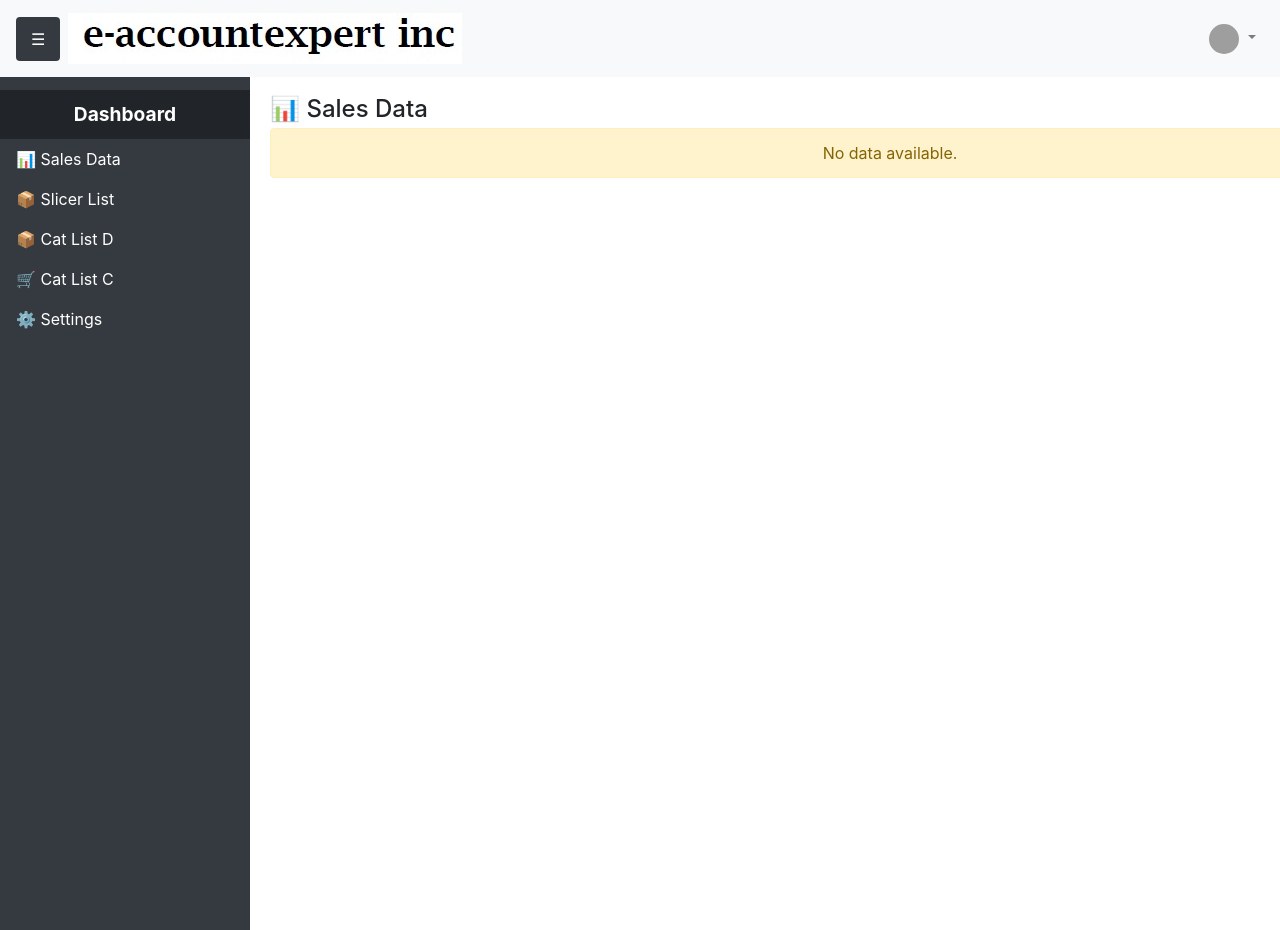
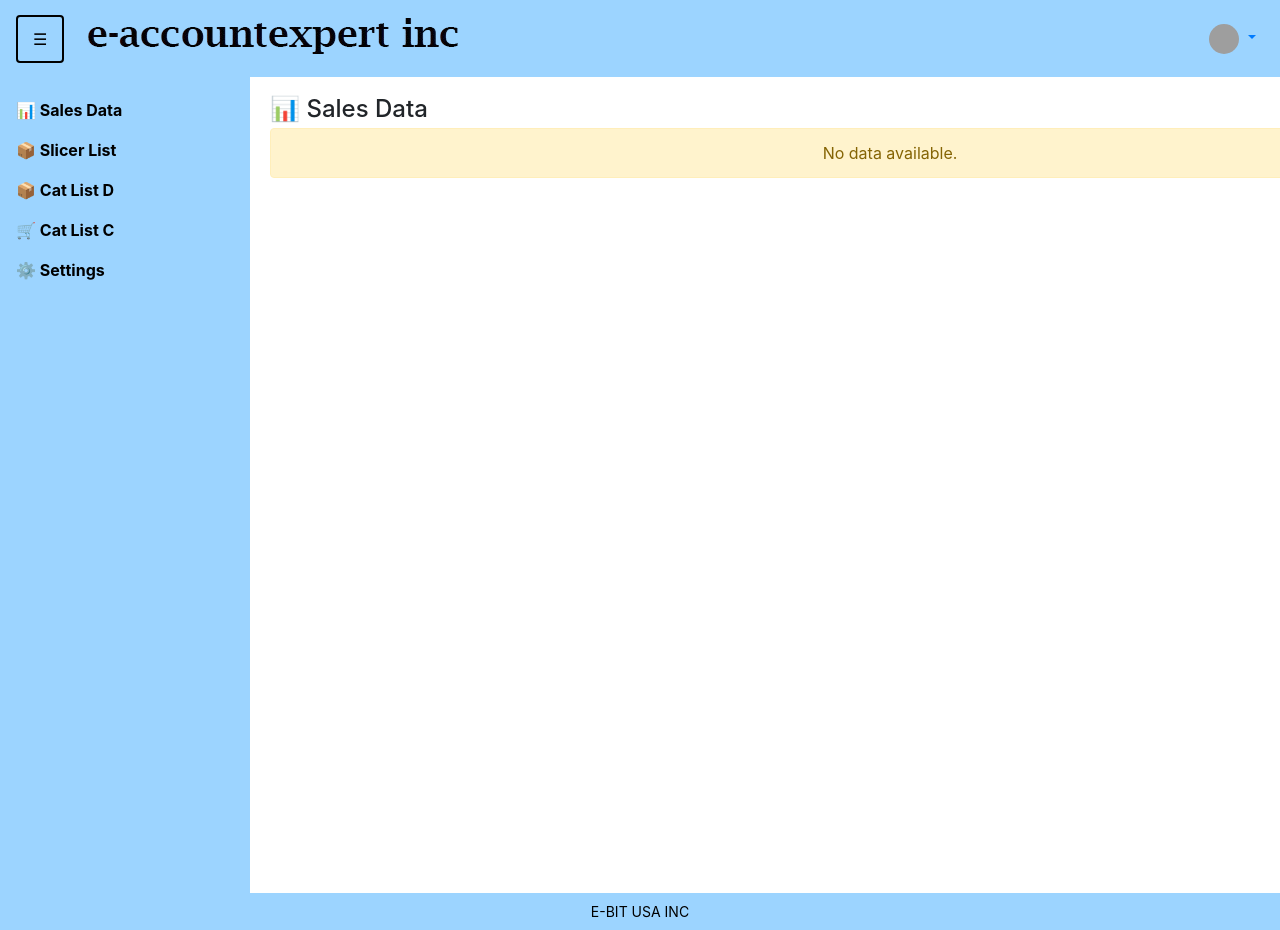
Before and after one commit to MarufSwe/eAccountExpert, a Django app: page /sales in a window 1280 px wide; the page is wider, and only the part inside the window is pictured. Run offline with Django 5.2, Linux system fonts and the light colour scheme; the visitor is signed in with stand-in values (Sample User, id 1); data that the repository does not hold is empty; some libraries are stand-ins or nearby versions; grey boxes are pictures that could not be loaded.

Commit message:
add footr

```diff
--- a/sales/templates/base.html
+++ b/sales/templates/base.html
@@ -20,7 +20,7 @@
             max-width: 250px;
             height: 100vh;
             position: fixed;
-            background: #343a40;
+            background: #9cd4ff;
             color: white;
             transition: all 0.3s;
             padding-top: 20px;
@@ -29,14 +29,14 @@
             color: white;
         }
         #sidebar .nav-link:hover {
-            background: #495057;
+            background: #9cd4ff;
         }
         #sidebar .sidebar-header {
             padding: 10px;
             text-align: center;
             font-size: 1.2rem;
             font-weight: bold;
-            background: #212529;
+            background: #9cd4ff;
         }
         .sidebar-collapsed {
             margin-left: -250px;
@@ -54,26 +54,45 @@
 
         /* Toggle Button */
         #sidebarCollapse {
-            background: #343a40;
+            background: #9cd4ff;
             color: white;
             border: none;
             padding: 10px 15px;
             cursor: pointer;
         }
         #sidebarCollapse:hover {
-            background: #495057;
+            background: #9cd4ff;
         }
+
+        #sidebar .nav-link {
+            color: black !important; /* Set text color to black */
+            font-weight: bold !important; /* Make the text bold */
+        }
+
+        #sidebar .nav-link:hover {
+            background: #495057; /* Keep hover effect */
+        }
+
+        footer {
+            position: fixed;
+            bottom: 0;
+            width: 100%;
+            color: hsl(206deg 100% 80.6%)
+        }
+
     </style>
 </head>
 <body>
 
     <!-- Navbar -->
-    <nav class="navbar navbar-expand-lg navbar-light bg-light fixed-top">
-        <button id="sidebarCollapse" class="btn">
+    <nav class="navbar navbar-expand-lg fixed-top" style="background-color: #9cd4ff;">
+        <button id="sidebarCollapse" class="btn"
+            style="color: black; border: 2px solid black; background-color: transparent;">
             ☰
         </button>
-        <a class="navbar-brand ml-2" href="{% url 'sales_data_list' %}">
-            <img src="{% static 'images/eAccountE.jpeg' %}" class="navbar-logo" alt="Logo">
+
+    <a class="navbar-brand ml-2" href="{% url 'sales_data_list' %}">
+            <img src="{% static 'images/ea.png' %}" class="navbar-logo" alt="Logo">
         </a>
         <button class="navbar-toggler" type="button" data-toggle="collapse" data-target="#navbarNav" aria-controls="navbarNav" aria-expanded="false" aria-label="Toggle navigation">
             <span class="navbar-toggler-icon"></span>
@@ -104,7 +123,7 @@
 
     <!-- Sidebar -->
     <div id="sidebar">
-        <div class="sidebar-header">Dashboard</div>
+        {% comment %} <div class="sidebar-header">Dashboard</div> {% endcomment %}
         <ul class="nav flex-column">
             <li class="nav-item">
                 <a class="nav-link" href="{% url 'sales_data_list' %}">📊 Sales Data</a>
@@ -128,6 +147,14 @@
     <div id="content" class="content-expanded" style="margin-top: 70px;">
         {% block content %}{% endblock %}
     </div>
+
+    <!-- Footer -->
+    <footer class="text-center py-2" style="background-color: #9cd4ff; color: #000; font-size: 14px;">
+        E-BIT USA INC
+    </footer>
+
+
+
 
 
     <!-- Bootstrap JS and dependencies -->
--- a/sales/templates/sales/sales_data_list.html
+++ b/sales/templates/sales/sales_data_list.html
@@ -20,9 +20,9 @@
 
     <div class="content">
         {% for sales in sales_data %}
-            <div class="card mb-4 shadow-sm">
+            <div class="card mb-2 mt-2 shadow-sm">
 
-                <div class="card-header bg-info text-white d-flex justify-content-between align-items-center">
+                <div class="card-header d-flex justify-content-between align-items-center" style="background-color: #343a40; color: white;">
                     <h5 class="mb-0">{{ sales.shop.name }} (📅 {{ sales.date_uploaded }})</h5>
 
                     <div>
--- a/sales/views/reconciliation/reconciliation_list_views.py
+++ b/sales/views/reconciliation/reconciliation_list_views.py
@@ -40,8 +40,8 @@ def reconciliation_list(request, sales_data_id):
 
     # Query all slicer lists to display in the template
     slicer_lists = SlicerList.objects.all()
-    for slicer in slicer_lists:
-        print("slicer.name------:", slicer.name)
+    # for slicer in slicer_lists:
+    #     print("slicer.name------:", slicer.name)
 
     cat_list_d = CatListD.objects.all()
     cat_list_c = CatListC.objects.all()
```
Also changed, not shown: sales/templates/reconciliation/reconciliation_list.html (+11 -5 lines), sales/static/images/ea.png (added).
